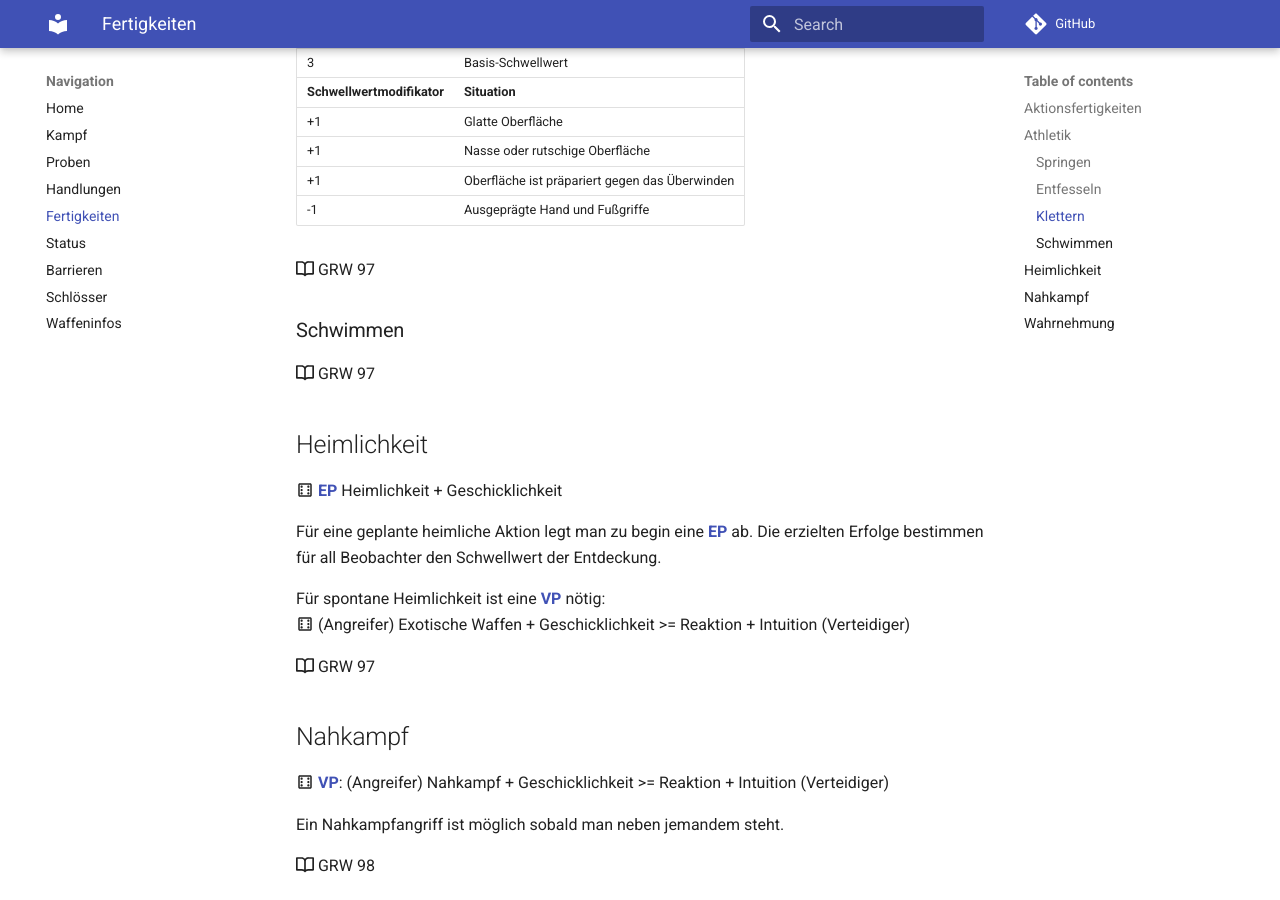
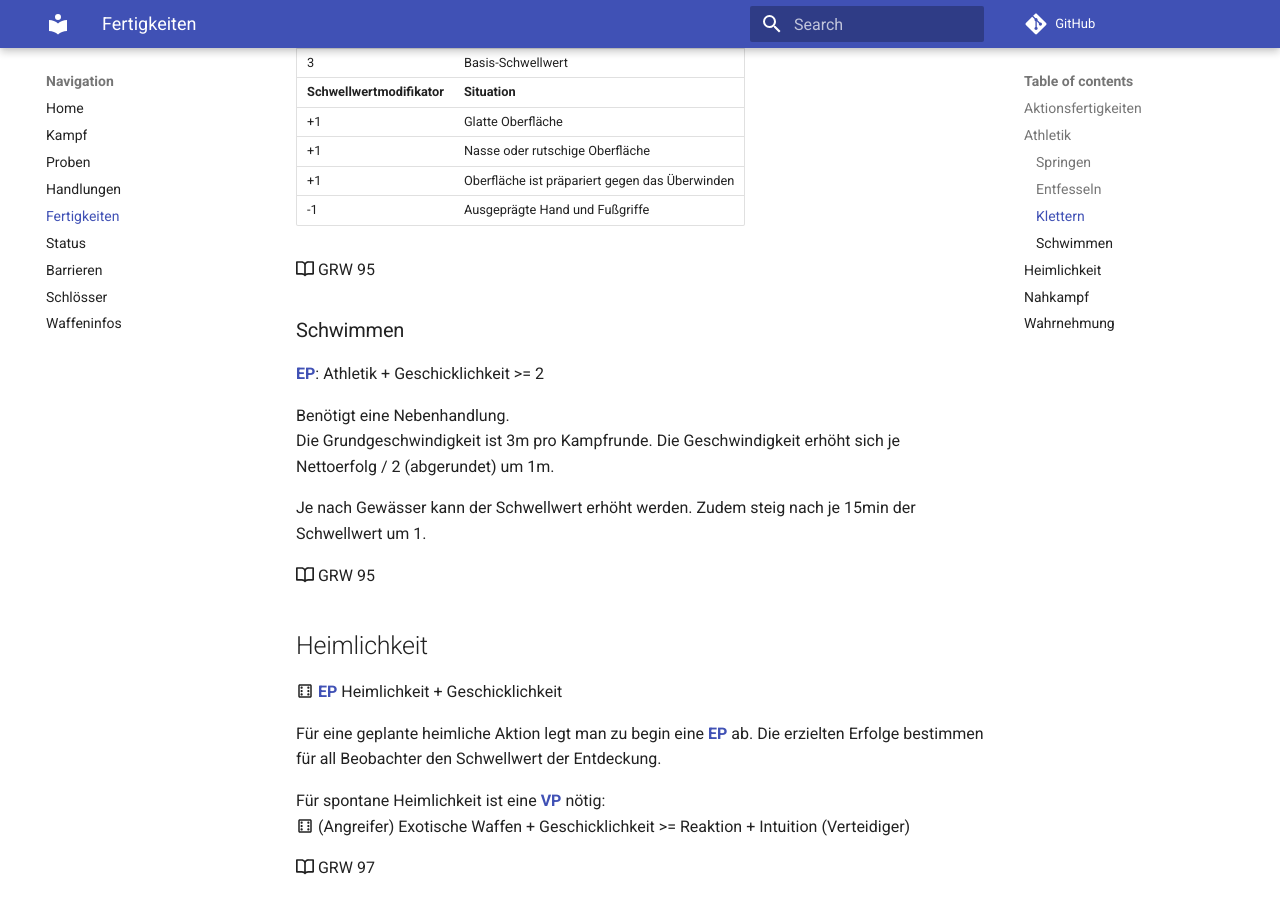
Before and after one commit to mvach/shadowrun6, an MkDocs documentation site: the page built from docs/fertigkeiten.md, in a window 1280 px wide and 900 px high, scrolled down 1246 px. Built offline with MkDocs 1.6.1 and Material for MkDocs 9.7.7, drawn with Linux system fonts in a browser that asks for light colours; comment, search, counter and statistics services are not loaded.

Commit message:
Fertigkeit Schwimmen

```diff
--- a/docs/fertigkeiten.md
+++ b/docs/fertigkeiten.md
@@ -51,11 +51,18 @@ Für jeden Erfolg klettert man 1m nach oben, unten oder seitwärts.
 | +1                                   | Oberfläche ist präpariert gegen das Überwinden |
 | -1                                   | Ausgeprägte Hand und Fußgriffe                 |
 
-:octicons-book-16: GRW 97
+:octicons-book-16: GRW 95
 
 ### Schwimmen
 
-:octicons-book-16: GRW 97
+**[EP](proben.md#einfache-proben-ep)**: Athletik + Geschicklichkeit >= 2
+
+Benötigt eine Nebenhandlung.
+Die Grundgeschwindigkeit ist 3m pro Kampfrunde. Die Geschwindigkeit erhöht sich je Nettoerfolg / 2 (abgerundet) um 1m.
+
+Je nach Gewässer kann der Schwellwert erhöht werden. Zudem steig nach je 15min der Schwellwert um 1.
+
+:octicons-book-16: GRW 95
 
 ## Heimlichkeit
 
```
